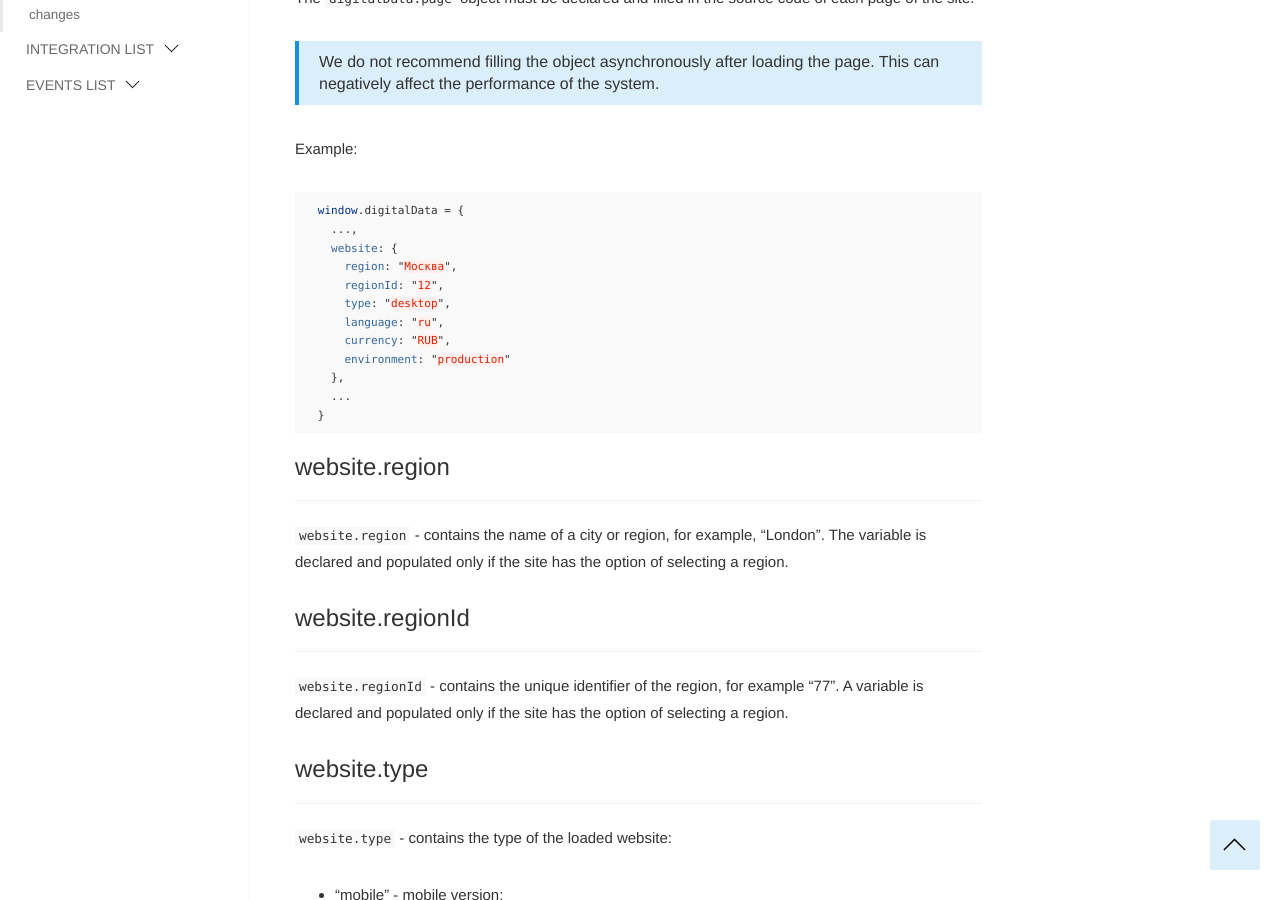
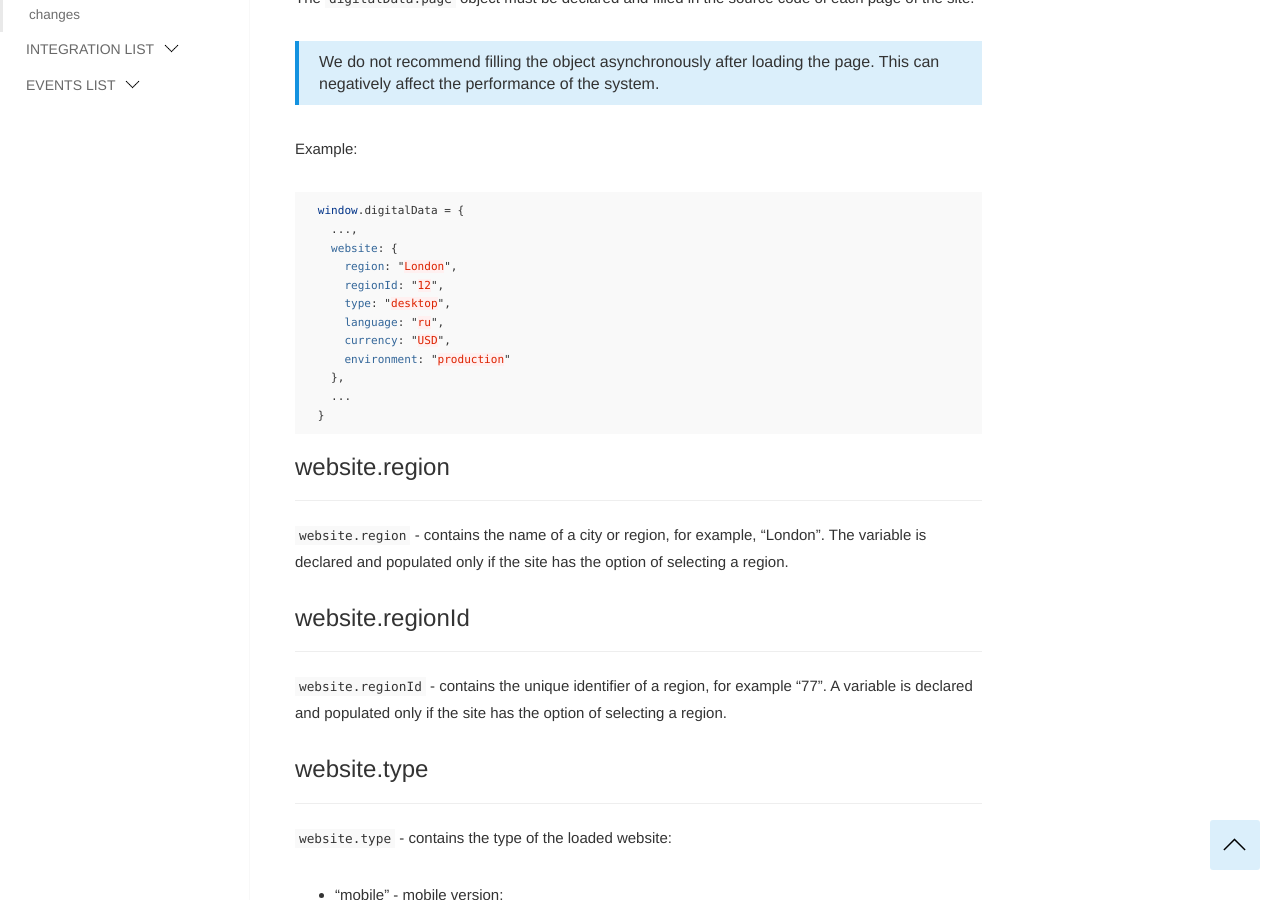
Before and after one commit to segmentstream-com/segmentstream-com.github.io, a Jekyll site: the page built from _docs/digitaldata/website.md, in a window 1280 px wide and 900 px high, scrolled down 655 px. Built offline with Jekyll 4.4.1, drawn with Linux system fonts in a browser that asks for light colours; nearby versions of some CDN libraries.

Commit message:
fix website

```diff
--- a/_docs/digitaldata/website.md
+++ b/_docs/digitaldata/website.md
@@ -32,11 +32,11 @@ Example:
   window.digitalData = {
     ...,
     website: {
-      region: "Москва",
+      region: "London",
       regionId: "12",
       type: "desktop",
       language: "ru",
-      currency: "RUB",
+      currency: "USD",
       environment: "production"
     },
     ...
@@ -49,7 +49,7 @@ Example:
 
 ### <a name="2"></a>website.regionId
 ------
-`website.regionId` - contains the unique identifier of the region, for example "77". A variable is declared and populated only if the site has the option of selecting a region.
+`website.regionId` - contains the unique identifier of a region, for example "77". A variable is declared and populated only if the site has the option of selecting a region.
 
 ### <a name="3"></a>website.type
 ------
```
